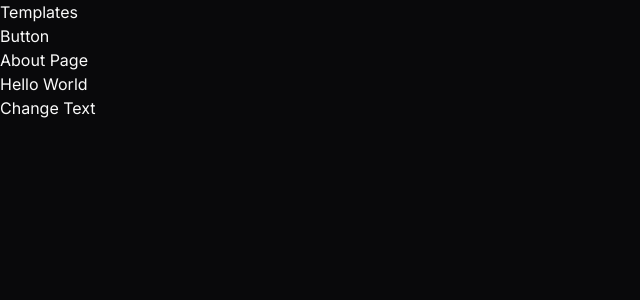
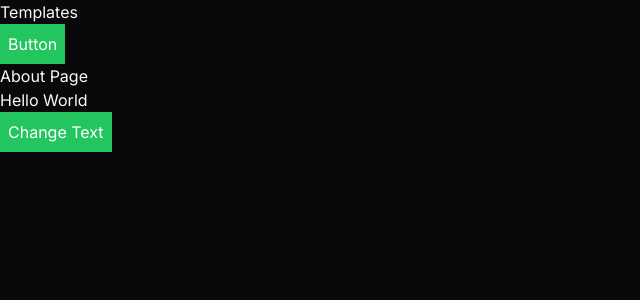
Before and after one commit to SammyFerreiraa/unitary-tests, a Next.js app: page / in a window 1280 px wide. Shown: the top 300 px of the page, without its empty margins (0-640 px from the left). Built offline with nearby package versions, Linux system fonts and the light colour scheme.

Commit message:
:heavy_check_mark: test: unitary test with style

```diff
--- a/src/app/components/button/Button.tsx
+++ b/src/app/components/button/Button.tsx
@@ -1,10 +1,19 @@
 type ButtonProps = {
   children: React.ReactNode
   onclick?: () => void
+  disable?: boolean
 }
 
-const Button = ({ children, onclick }: ButtonProps) => {
-  return <button onClick={onclick}>{children}</button>
+const Button = ({ children, onclick, disable }: ButtonProps) => {
+  return (
+    <button
+      className={`p-2 text-white ${disable ? 'bg-red-500' : 'bg-green-500'}`}
+      onClick={onclick}
+      disabled={disable}
+    >
+      {children}
+    </button>
+  )
 }
 
 export default Button
--- a/src/app/page.tsx
+++ b/src/app/page.tsx
@@ -6,7 +6,7 @@ export default function Home() {
   return (
     <main>
       <h1>Templates</h1>
-      <Button>Button</Button>
+      <Button disable={false}>Button</Button>
       <div>
         <Link href="/about">About Page</Link>
         <GreatingContainer />
```
Also changed, not shown: 1 other file (tests, documents, lock files or other folders).
